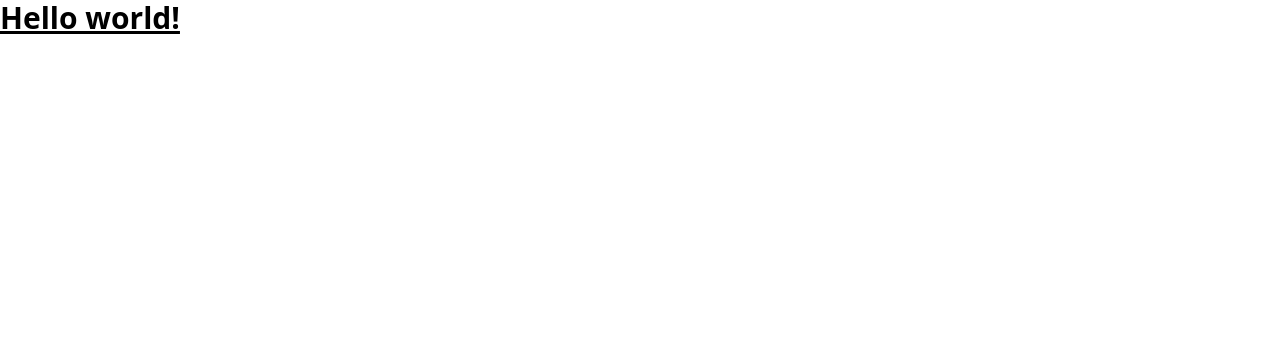
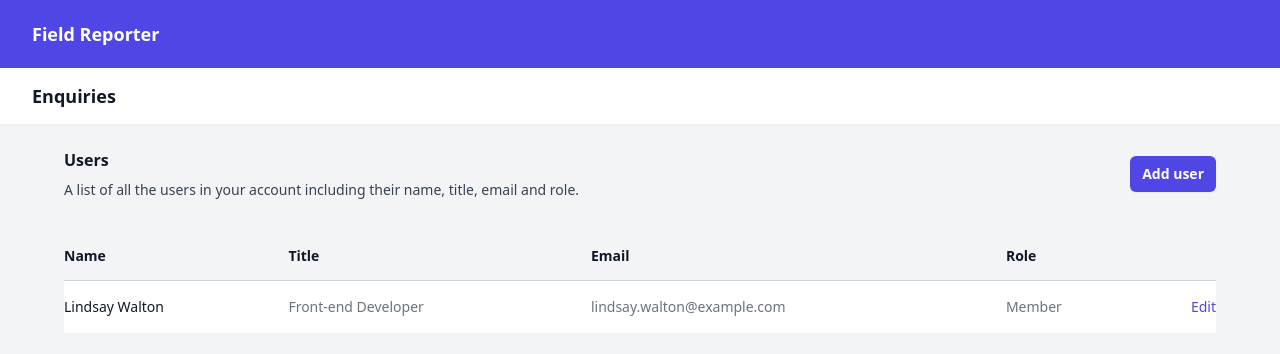
Before and after one commit to timwis/field-reporter, a Vue app: page / in a window 1280 px wide. Before the commit this address had no page. Shown: the top 354 px of the page. Built offline with nearby package versions, Linux system fonts and the light colour scheme.

Commit message:
Add NavBar and EnquiryList with sample data

```diff
--- a/index.html
+++ b/index.html
@@ -1,5 +1,5 @@
 <!doctype html>
-<html lang="en">
+<html lang="en" class="h-full bg-gray-100">
 
 <head>
   <meta charset="UTF-8" />
--- a/src/App.vue
+++ b/src/App.vue
@@ -1,8 +1,13 @@
 <script setup lang="ts">
-import PWABadge from './components/PWABadge.vue'
+import { RouterView } from 'vue-router'
+import PWABadge from '@/components/PWABadge.vue'
+import NavBar from '@/components/NavBar.vue'
 </script>
 
 <template>
-  <h1 class="text-3xl font-bold underline">Hello world!</h1>
+  <div class="min-h-full">
+    <NavBar />
+    <RouterView />
+  </div>
   <PWABadge />
 </template>
--- /dev/null
+++ b/src/components/EnquiryList.vue
@@ -0,0 +1,87 @@
+<template>
+  <div class="px-4 sm:px-6 lg:px-8">
+    <div class="sm:flex sm:items-center">
+      <div class="sm:flex-auto">
+        <h1 class="text-base font-semibold leading-6 text-gray-900">Users</h1>
+        <p class="mt-2 text-sm text-gray-700">
+          A list of all the users in your account including their name, title, email and role.
+        </p>
+      </div>
+      <div class="mt-4 sm:ml-16 sm:mt-0 sm:flex-none">
+        <button
+          type="button"
+          class="block rounded-md bg-indigo-600 px-3 py-2 text-center text-sm font-semibold text-white shadow-sm hover:bg-indigo-500 focus-visible:outline focus-visible:outline-2 focus-visible:outline-offset-2 focus-visible:outline-indigo-600"
+        >
+          Add user
+        </button>
+      </div>
+    </div>
+    <div class="-mx-4 mt-8 sm:-mx-0">
+      <table class="min-w-full divide-y divide-gray-300">
+        <thead>
+          <tr>
+            <th
+              scope="col"
+              class="py-3.5 pl-4 pr-3 text-left text-sm font-semibold text-gray-900 sm:pl-0"
+            >
+              Name
+            </th>
+            <th
+              scope="col"
+              class="hidden px-3 py-3.5 text-left text-sm font-semibold text-gray-900 lg:table-cell"
+            >
+              Title
+            </th>
+            <th
+              scope="col"
+              class="hidden px-3 py-3.5 text-left text-sm font-semibold text-gray-900 sm:table-cell"
+            >
+              Email
+            </th>
+            <th scope="col" class="px-3 py-3.5 text-left text-sm font-semibold text-gray-900">
+              Role
+            </th>
+            <th scope="col" class="relative py-3.5 pl-3 pr-4 sm:pr-0">
+              <span class="sr-only">Edit</span>
+            </th>
+          </tr>
+        </thead>
+        <tbody class="divide-y divide-gray-200 bg-white">
+          <tr v-for="person in people" :key="person.email">
+            <td
+              class="w-full max-w-0 py-4 pl-4 pr-3 text-sm font-medium text-gray-900 sm:w-auto sm:max-w-none sm:pl-0"
+            >
+              {{ person.name }}
+              <dl class="font-normal lg:hidden">
+                <dt class="sr-only">Title</dt>
+                <dd class="mt-1 truncate text-gray-700">{{ person.title }}</dd>
+                <dt class="sr-only sm:hidden">Email</dt>
+                <dd class="mt-1 truncate text-gray-500 sm:hidden">{{ person.email }}</dd>
+              </dl>
+            </td>
+            <td class="hidden px-3 py-4 text-sm text-gray-500 lg:table-cell">{{ person.title }}</td>
+            <td class="hidden px-3 py-4 text-sm text-gray-500 sm:table-cell">{{ person.email }}</td>
+            <td class="px-3 py-4 text-sm text-gray-500">{{ person.role }}</td>
+            <td class="py-4 pl-3 pr-4 text-right text-sm font-medium sm:pr-0">
+              <a href="#" class="text-indigo-600 hover:text-indigo-900"
+                >Edit<span class="sr-only">, {{ person.name }}</span></a
+              >
+            </td>
+          </tr>
+        </tbody>
+      </table>
+    </div>
+  </div>
+</template>
+
+<script setup>
+const people = [
+  {
+    name: 'Lindsay Walton',
+    title: 'Front-end Developer',
+    email: 'lindsay.walton@example.com',
+    role: 'Member'
+  }
+  // More people...
+]
+</script>
--- a/src/components/HelloWorld.vue
+++ /dev/null
@@ -1,38 +0,0 @@
-<script setup lang="ts">
-import { ref } from 'vue'
-
-defineProps<{ msg: string }>()
-
-const count = ref(0)
-</script>
-
-<template>
-  <h1>{{ msg }}</h1>
-
-  <div class="card">
-    <button type="button" @click="count++">count is {{ count }}</button>
-    <p>
-      Edit
-      <code>components/HelloWorld.vue</code> to test HMR
-    </p>
-  </div>
-
-  <p>
-    Check out
-    <a href="https://vuejs.org/guide/quick-start.html#local" target="_blank"
-      >create-vue</a
-    >, the official Vue + Vite starter
-  </p>
-  <p>
-    Install
-    <a href="https://github.com/vuejs/language-tools" target="_blank">Volar</a>
-    in your IDE for a better DX
-  </p>
-  <p class="read-the-docs">Click on the Vite and Vue logos to learn more</p>
-</template>
-
-<style scoped>
-.read-the-docs {
-  color: #888;
-}
-</style>
--- /dev/null
+++ b/src/components/NavBar.vue
@@ -0,0 +1,12 @@
+<template>
+  <header class="bg-indigo-600">
+    <nav
+      class="mx-auto flex max-w-7xl items-center justify-between px-4 py-5 sm:px-6 lg:px-8"
+      aria-label="Global"
+    >
+      <div class="flex items-center gap-x-12 text-lg text-white font-semibold">
+        <a href="#">Field Reporter</a>
+      </div>
+    </nav>
+  </header>
+</template>
--- /dev/null
+++ b/src/components/PageHeader.vue
@@ -0,0 +1,9 @@
+<template>
+  <header class="bg-white shadow-sm">
+    <div class="mx-auto max-w-7xl px-4 py-4 sm:px-6 lg:px-8">
+      <h1 class="text-lg font-semibold leading-6 text-gray-900">
+        <slot />
+      </h1>
+    </div>
+  </header>
+</template>
--- a/src/router/index.ts
+++ b/src/router/index.ts
@@ -1,8 +1,15 @@
 import { createRouter, createWebHistory } from 'vue-router'
+import EnquiriesView from '@/views/EnquiriesView.vue'
 
 const router = createRouter({
   history: createWebHistory(import.meta.env.BASE_URL),
-  routes: []
+  routes: [
+    {
+      path: '/',
+      name: 'enquiries',
+      component: EnquiriesView
+    }
+  ]
 })
 
 export default router
--- /dev/null
+++ b/src/views/EnquiriesView.vue
@@ -0,0 +1,13 @@
+<script setup lang="ts">
+import PageHeader from '@/components/PageHeader.vue'
+import EnquiryList from '@/components/EnquiryList.vue'
+</script>
+
+<template>
+  <PageHeader>Enquiries</PageHeader>
+  <main>
+    <div class="mx-auto max-w-7xl px-4 py-6 sm:px-6 lg:px-8">
+      <EnquiryList />
+    </div>
+  </main>
+</template>
```
